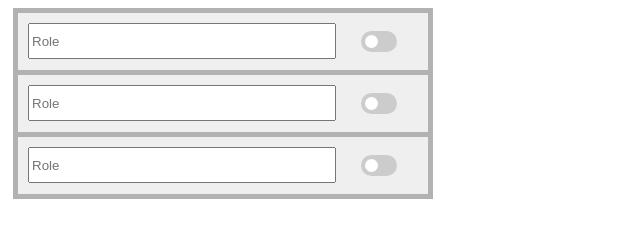
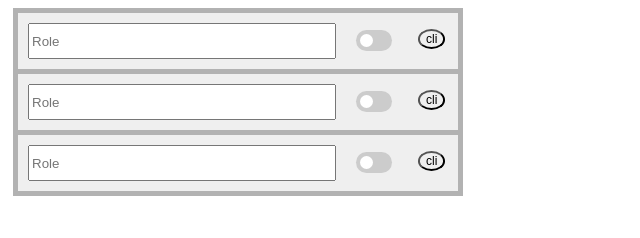
Before and after one commit to ilyatbn/aws_alwayson, a browser extension: page menu.html in a window 1280 px wide. Shown: the whole page, without its empty margins (0-640 px from the left). Drawn offline with Linux system fonts and the light colour scheme.

Commit message:
fixed button positions and added temp export

```diff
--- a/background.js
+++ b/background.js
@@ -101,13 +101,13 @@ main()
                 "Accept-Language": "en-US,en;q=0.9"
             }
         }).then(r => r.text()).then(str => new window.DOMParser().parseFromString(str, "text/xml")).then(result => {
-            console.log(result)
             let accessKeyId=result.getElementsByTagName("AccessKeyId")[0].innerHTML
             let secretAccessKey=result.getElementsByTagName("SecretAccessKey")[0].innerHTML
             let sessionToken=result.getElementsByTagName("SessionToken")[0].innerHTML
             let sessionExpiration=result.getElementsByTagName("Expiration")[0].innerHTML
             let stsToken = `export AWS_ACCESS_KEY_ID=${accessKeyId} AWS_SECRET_ACCESS_KEY=${secretAccessKey} AWS_SESSION_TOKEN=${sessionToken} AWS_SESSION_EXPIRATATION=${sessionExpiration}`
             console.log(`${stsToken}`)
+            prompt("STS Export", stsToken);
             sset({'aws_sts_token':stsToken})
         })
     });
--- a/menu.css
+++ b/menu.css
@@ -25,7 +25,7 @@
   .btncls{
       display: block;
       float: left;
-      margin: 8px 25px;
+      margin: 7px 20px;
       }
 
   .switch {
@@ -89,7 +89,9 @@
   }
 
   .button {
-    float: left;
-    margin: 6px 0px 0px 60px;
-    border-radius: 50%;
+    text-align: center;
+    text-decoration: none;
+    font-size: 12px;
+    margin: 6px;
+    border-radius: 60%;
   }
--- a/menu.html
+++ b/menu.html
@@ -7,10 +7,11 @@
     <link rel="stylesheet" type="text/css" href="menu.css">
 </head>
 <body>
-<div id="main" style="width: 420px; margin: 5px;" />
+<div id="main" style="width: 450px; margin: 5px;" />
 <div class="grid-container">
     <div class="item1">
 		<input type="text" value="" id="role1" placeholder="Role" class="txtbox" />
+		<button class="button" id="sts_button">cli</button>
 		<label class="switch btncls">
   		<input type="checkbox" id="enable1">
   		<span class="slider round"></span>
@@ -18,6 +19,7 @@
     </div>
         <div class="item2">
 		<input type="text" value="" id="role2" placeholder="Role" class="txtbox" />
+		<button class="button" id="sts_button">cli</button>
 		<label class="switch btncls">
   		<input type="checkbox" id="enable2">
   		<span class="slider round"></span>
@@ -25,6 +27,7 @@
     </div>
     <div class="item3">
 		<input type="text" value="" id="role3" placeholder="Role" class="txtbox" />
+		<button class="button" id="sts_button">cli</button>
 		<label class="switch btncls">
   		<input type="checkbox" id="enable3">
   		<span class="slider round"></span>
--- a/menu.js
+++ b/menu.js
@@ -49,6 +49,9 @@ document.addEventListener('DOMContentLoaded', function() {
 
 
 
+  $('#sts_button').click(function() {
+    console.log("sts button clicked");
+  });
 
   //1st role
   $("#enable1").change(function() {
```
